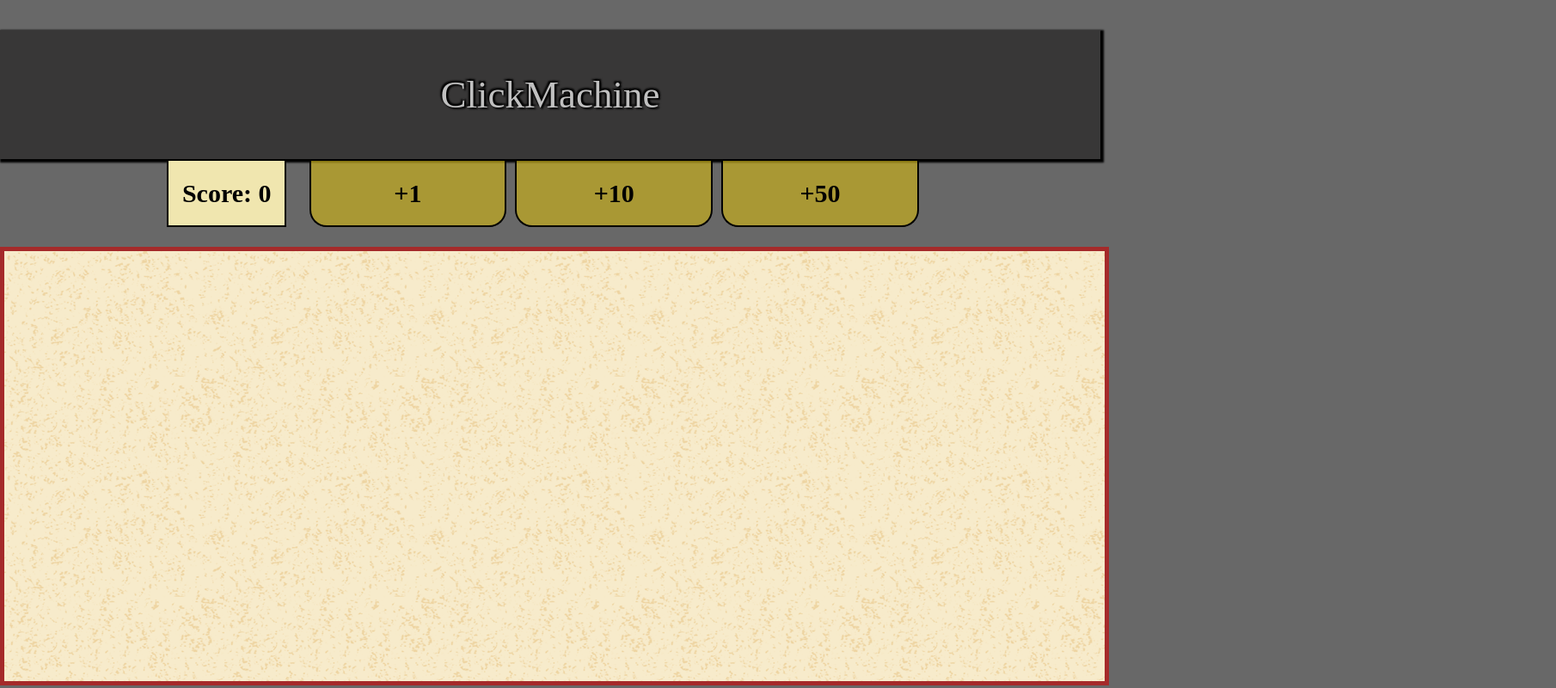
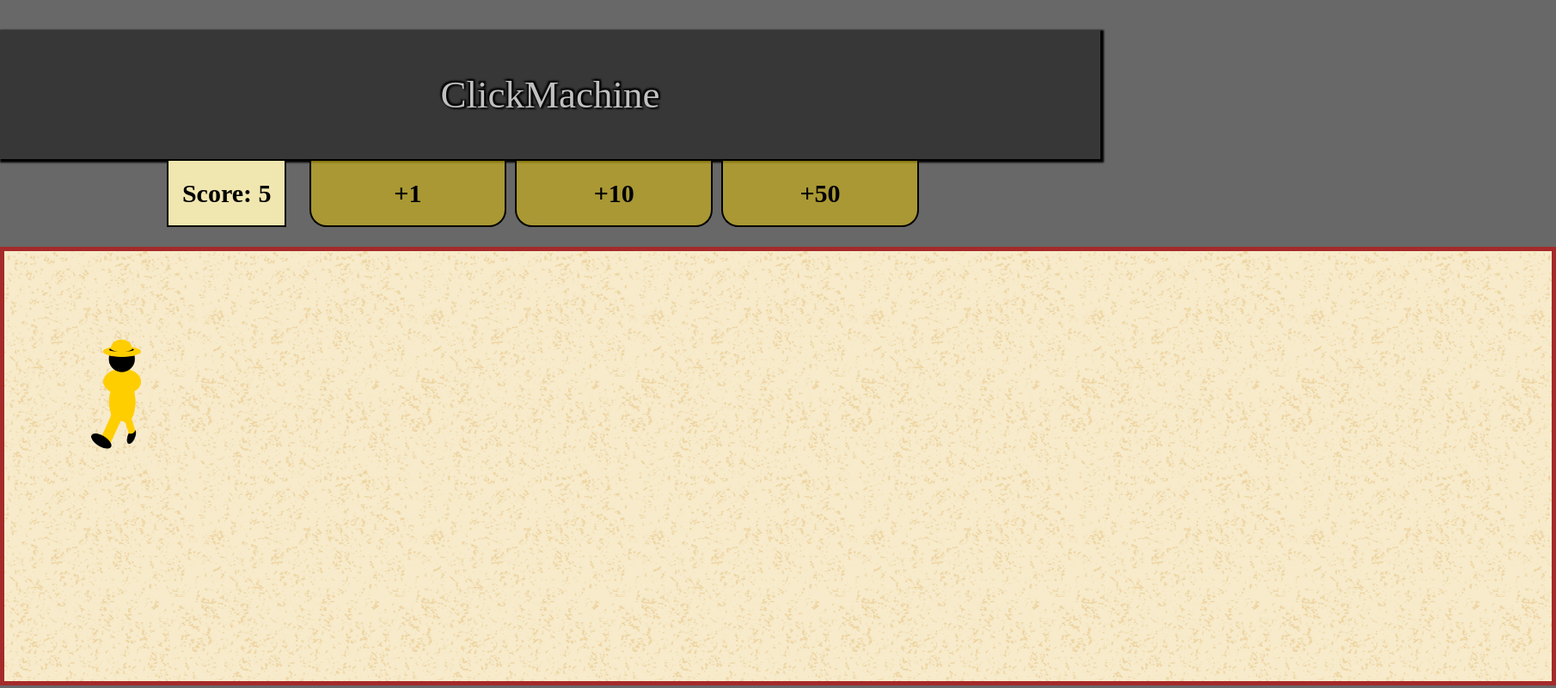
Before and after one commit to DariusKusnierz/test, a plain HTML site: page index.html in a window 1280 px wide. Shown: the whole page at 86% size, 1810 px wide, since content can reach past the window. Drawn offline with Linux system fonts and the light colour scheme.

Commit message:
Move and score

```diff
--- a/index.html
+++ b/index.html
@@ -11,12 +11,13 @@
         <div id="title">ClickMachine</div>
         <div id="menu">
             <div id="score">Score: 0</div><div id="upgrades">
-                <div id="up-one" class="upButton">+1</div><div id="up-ten" class="upButton">+10</div><div id="up-fifty" class="upButton">+50</div>
+                <div id="up-one" class="upButton" onclick="morePoint(1)">+1</div><div id="up-ten" class="upButton" onclick="morePoint(10)">+10</div><div id="up-fifty" class="upButton" onclick="morePoint(50)">+50</div>
             </div>
         </div>
         <div id="board">
-            <div class="man"></div>
+            <div class="man" ><img id="imgMan" src="images/manL.png" alt="" onclick="addOneScore()"></div>
         </div>
     </div>
+    <script src="script.js"></script>
 </body>
 </html>
--- /dev/null
+++ b/script.js
@@ -0,0 +1,79 @@
+var elem = document.getElementById("imgMan");
+var time = setInterval("changeMove(elem)",200);
+var upScore = 1;
+var scorePoint = 0;
+var timescore = setInterval("addScore()",1000);
+
+function changeMove(id){
+    // console.log(id.src);
+    if(id.src == "http://127.0.0.1:5500/test/images/manL.png") {
+        id.src = "images/manR.png";
+    } else{
+        id.src = "images/manL.png";
+    }
+    // id.src = "images/manR.png";
+    move();
+    // setTimeout(changeMove(el),100000);
+    // clearTimeout(time);
+}
+
+function move(){
+    var rand = Math.floor(Math.random() * 4);
+    // console.log("rand:"+rand);
+    var man = document.getElementsByClassName("man");
+    var stylus = getComputedStyle(man[0]);
+
+    switch(rand){
+        case 0: man[0].style.top = "calc("+stylus.top+" + 50px)"; break;
+        case 1: man[0].style.top = "calc("+stylus.top+" - 50px)"; break;
+        case 2: man[0].style.left = "calc("+stylus.left+" + 50px)"; break;
+        case 3: man[0].style.left = "calc("+stylus.left+" - 50px)"; break;
+    }
+    outBoard(stylus,man);
+}
+
+function outBoard(stylus, man){
+
+    if(parseInt(stylus.top,10)<0){
+        man[0].style.top = "calc("+stylus.top+" + 50px)";
+    }else if(parseInt(stylus.top,10)>350){
+        man[0].style.top = "calc("+stylus.top+" - 50px)";
+    }
+    if(parseInt(stylus.left)<0){
+        man[0].style.left = "calc("+stylus.left+" + 50px)";
+    }else if(parseInt(stylus.left,10)>1725){
+        man[0].style.left = "calc("+stylus.left+" - 50px)";
+    }
+    // console.log("left:"+man[0].style.left);
+    // console.log("top:"+man[0].style.top);
+    // time = setTimeout(changeMove(el),1000);
+    // clearTimeout(time);
+
+}
+
+function addScore(){
+    var score = document.getElementById("score");
+    scorePoint += upScore;
+    score.innerHTML = "Score: "+scorePoint;
+}
+function addOneScore(){
+    var score = document.getElementById("score");
+    scorePoint++;
+    score.innerHTML = "Score: "+scorePoint;
+}
+
+
+function morePoint(many){
+    // upScore += many;
+
+
+    switch(many){
+        case 1: if(scorePoint>10){scorePoint -= 10;upScore += many;addScore();} break;
+        case 10: if(scorePoint>50){scorePoint -= 50;upScore += many;addScore();}  break;
+        case 50: if(scorePoint>200){scorePoint -= 200;upScore += many;addScore();} break;
+    }
+    // addScore();
+    console.log(upScore);
+}
+
+// window.onload = setInterval(changeMove(el),1000);
--- a/style.css
+++ b/style.css
@@ -70,9 +70,23 @@ body{
 }
 
 #board{
-    width: 100%;
+    width: 1800px;
     margin-top: 25px;
     height: 500px;
+    margin-left: auto;
+    margin-right: auto;
     border: 5px solid brown;
     background-image: url("images/old_map.png");
+    perspective: 0;
 }
+.man{
+    width: 75px;
+    height: 150px;
+    position: absolute;
+    left: 0;
+    top: 0;
+    /* background-color: #fff; */
+}
+.man>img{
+    width: 100%;
+}
```
